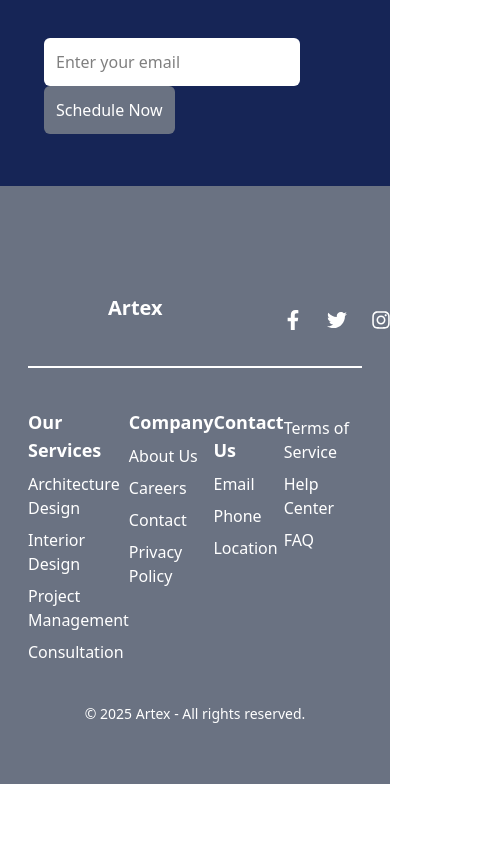
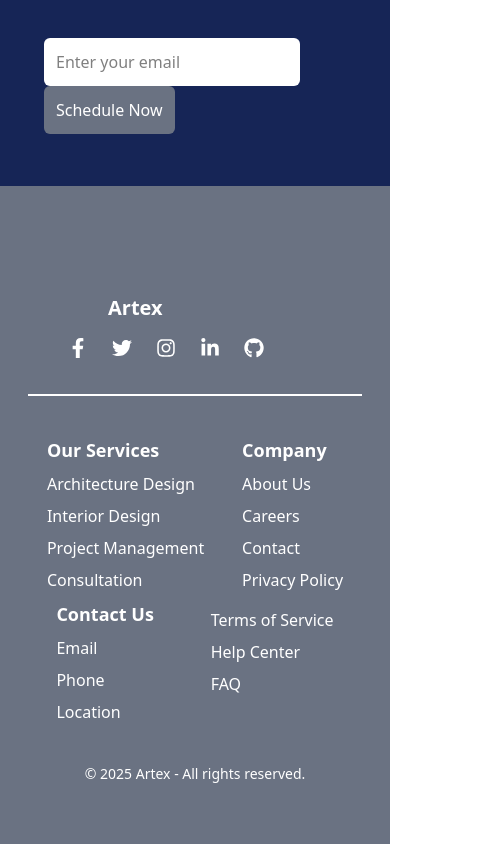
Before and after one commit to Denzel-254/Artex_webapp, a React (Vite) app: page / in a window 390 px wide. Shown: the part 7783-8627 px from the top of the page, 479 px wide, since content can reach past the window. Before the commit the page ends 8567 px from the top, so only its background shows below. Built offline with nearby package versions, Linux system fonts and the light colour scheme.

Commit message:
Modified the footer social icons

```diff
--- a/src/components/layout/Footer.jsx
+++ b/src/components/layout/Footer.jsx
@@ -10,8 +10,8 @@ function Footer() {
   return (
     <footer className=" text-white py-6 mt-12">
       <div className="container mx-auto text-center">
-        <div className="flex justify-between mb-5">
-          <div className="flex flex-wrap items-baseline space-x-3  mx-20">
+        <div className="flex flex-wrap justify-between mb-5">
+          <div className="flex items-baseline space-x-3  mx-20">
             <img
               src="/logo1.png"
               alt="business logo"
@@ -29,7 +29,7 @@ function Footer() {
         </div>
         <hr className="border-t-2  mx-auto border-white my-5" />
 
-        <div className="flex justify-around text-left  flex-col-2 md:flex-row mt-10">
+        <div className="flex flex-wrap justify-around text-left  flex-col-1 md:flex-row mt-10">
           <div>
             <h2 className="text-lg font-semibold">Our Services</h2>
             <ul>
```
